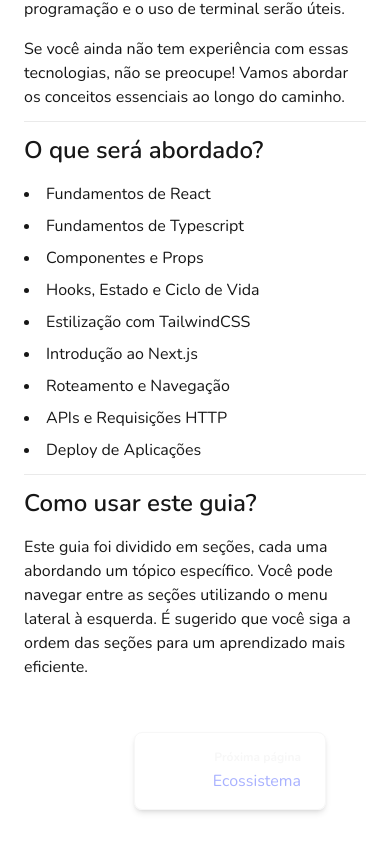
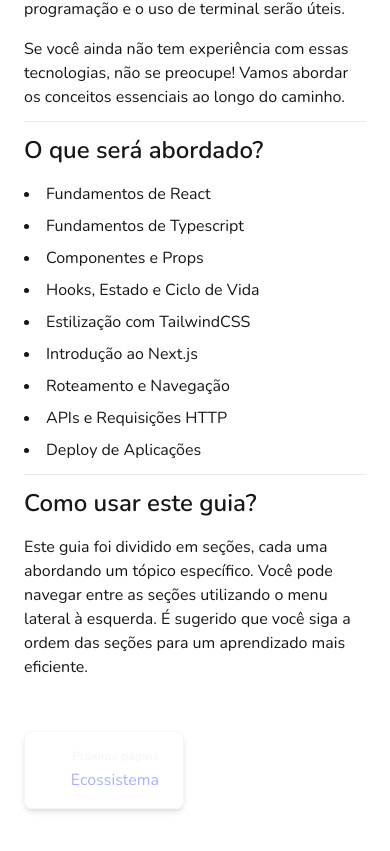
Before and after one commit to PepeuFBV/tech-guide, a Next.js app: page / in a window 390 px wide. Shown: the part 644-1495 px from the top of the page. Built offline with nearby package versions, Linux system fonts and the light colour scheme.

Commit message:
fix(footer): fixed responsiveness

```diff
--- a/src/components/core/footer.tsx
+++ b/src/components/core/footer.tsx
@@ -27,10 +27,12 @@ const Footer: React.FC<FooterProps> = ({ className }) => {
     const justifyContent: string = checkForBothPages()
 
     return (
-        <footer className={cn('md:w-[75%] lg:w-[80%] bottom-0 h-20 bg-background flex items-center px-6', justifyContent, className)} >
-            <PageCard previous />
-            <PageCard />
-        </footer >
+        <footer className={cn('w-full md:w-[75%] lg:w-[80%] bottom-0 h-32 md:h-20 bg-background px-3 md:px-10', justifyContent, className)}>
+            <div className='w-full flex flex-wrap gap-3 items-center justify-between px-3 md:px-6'>
+                <PageCard previous />
+                <PageCard />
+            </div>
+        </footer>
     )
 }
 
--- a/src/components/ui/next-page-card.tsx
+++ b/src/components/ui/next-page-card.tsx
@@ -49,16 +49,14 @@ const PageCard: React.FC<PageCardProps> = ({ previous = false, className }) => {
     const flexDirection: string = previous ? 'items-start' : 'items-end'
 
     return (
-        <div className='mx-10'>
         <Link href={href} className='text-sidebar-button-active' onMouseEnter={() => setIsHover(true)} onMouseLeave={() => setIsHover(false)}>
-                <div className={cn('w-48 flex items-center justify-between px-6 py-4 border border-muted rounded-lg shadow-md', className)}>
+            <div className={cn('w-40 md:w-48 flex items-center justify-between px-6 py-4 border border-muted rounded-lg shadow-md', className)}>
                 <div className={cn('w-full flex flex-col space-y-1', flexDirection)}>
                     <p className='text-xs font-bold text-secondary '>{title}</p>
                     <p className={isHover ? 'underline' : ''}>{pageTitle}</p>
                 </div>
             </div>
         </Link>
-        </div>
     )
 }
 
```
Lines whose indentation alone changed are shown as unchanged.
